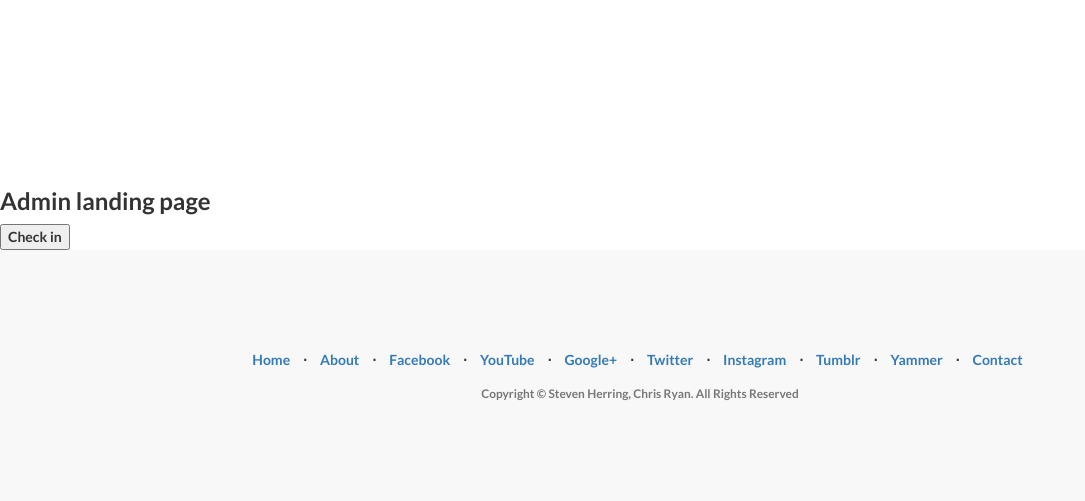
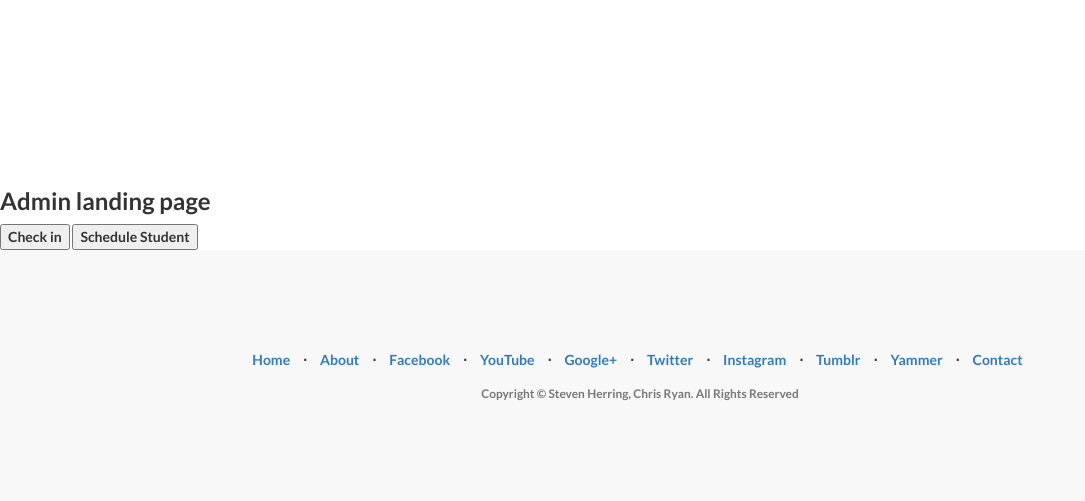
Before and after one commit to stevenmherring/Frey_Hall_Testing_Center, a PHP site: page /admin.php in a window 1280 px wide. Shown: the part 103-604 px from the top of the page, without its empty margins (0-1085 px from the left). Run offline with PHP 8.4, Linux system fonts and the light colour scheme.

Commit message:
Modified admin-landing.php

```diff
--- a/admin-landing.php
+++ b/admin-landing.php
@@ -1,8 +1,14 @@
 <h3>Admin landing page</h3>
 
 <button onclick="checkInStudent()">Check in</button>
+<button onclick="scheduleStudent()">Schedule Student</button>
 
 <script>
 function checkInStudent() {
     /* To Do*/
 }
+
+<script>
+function scheduleStudent() {
+    /* To Do*/
+}
```
